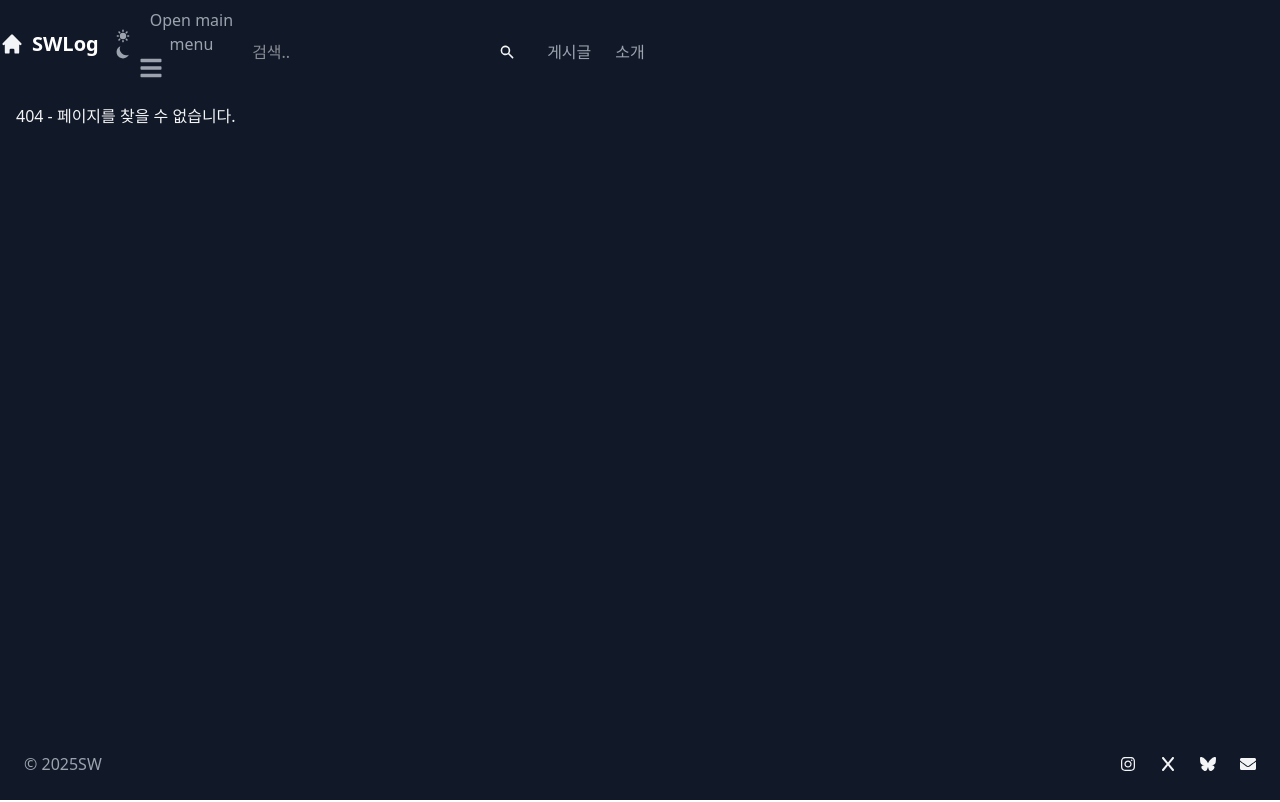
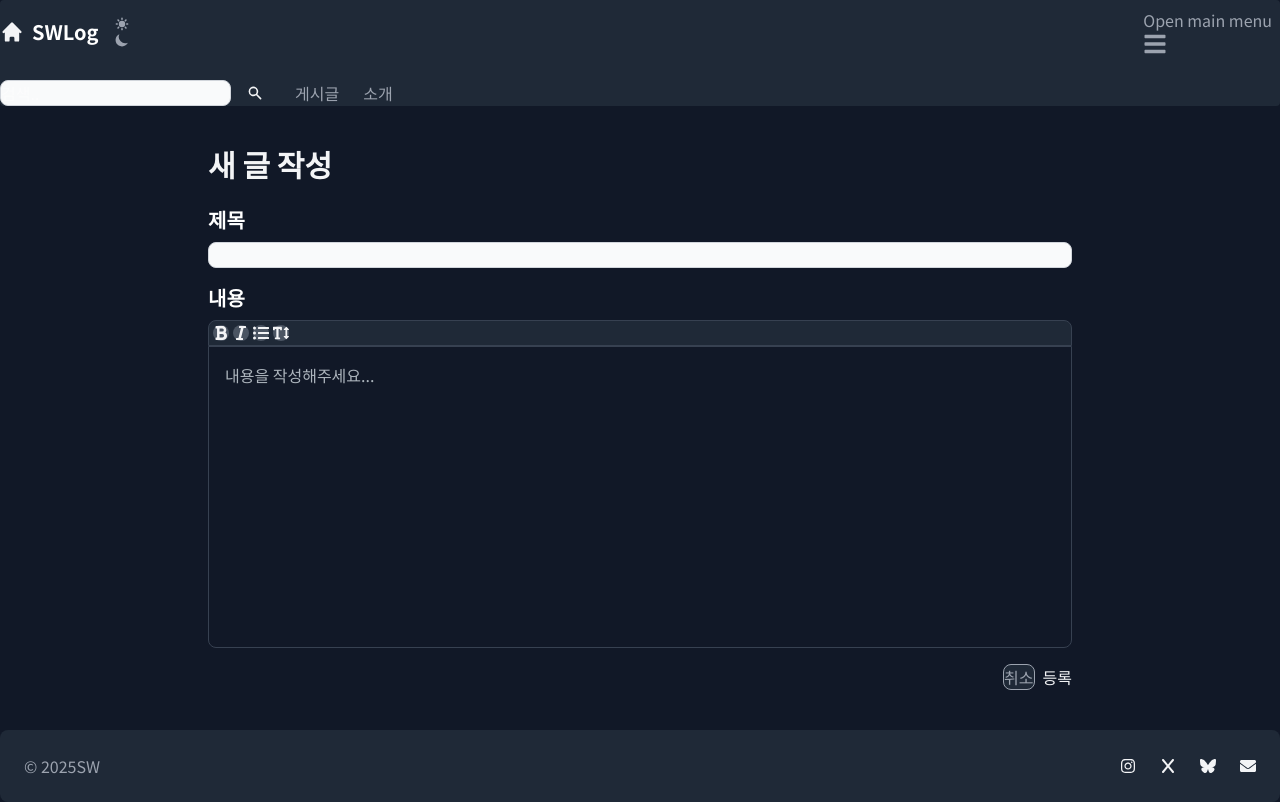
Before and after one commit to reencarnacion/reactfrontend, a React (Vite) app: page /posts/write in a window 1280 px wide. Before the commit this address had no page. Built offline with nearby package versions, Linux system fonts and the light colour scheme.

Commit message:
저번주작업) 에디터 적용

```diff
--- a/index.html
+++ b/index.html
@@ -3,6 +3,12 @@
   <head>
     <meta charset="UTF-8" />
     <link rel="icon" type="image/svg+xml" href="/vite.svg" />
+    <link rel="preconnect" href="https://fonts.googleapis.com" />
+    <link rel="preconnect" href="https://fonts.gstatic.com" crossorigin />
+    <link
+      href="https://fonts.googleapis.com/css2?family=Noto+Sans+KR:wght@300;400;500;700&family=Noto+Sans:wght@300;400;500;700&display=swap"
+      rel="stylesheet"
+    />
     <meta name="viewport" content="width=device-width, initial-scale=1.0" />
     <title>SW Blog React</title>
   </head>
--- a/package.json
+++ b/package.json
@@ -11,6 +11,10 @@
   },
   "dependencies": {
     "@tailwindcss/vite": "^4.1.13",
+    "@tiptap/core": "^3.6.1",
+    "@tiptap/extension-placeholder": "^3.6.1",
+    "@tiptap/react": "^3.6.1",
+    "@tiptap/starter-kit": "^3.6.1",
     "axios": "^1.12.2",
     "flowbite-react": "^0.12.9",
     "react": "^19.1.1",
--- a/src/App.tsx
+++ b/src/App.tsx
@@ -3,6 +3,7 @@ import MainLayout from "./components/layout/MainLayout";
 import AboutPage from "./pages/AboutPage";
 import HomePage from "./pages/HomePage";
 import PostList from "./pages/PostList";
+import PostWritePage from "./pages/PostWritePage";
 
 function App() {
   return (
@@ -13,6 +14,7 @@ function App() {
           {/* Routes 내에서 특정 URL 경로에 컴포넌트 매핑 */}
           <Route path="/" element={<HomePage />} />
           <Route path="/posts" element={<PostList />} />
+          <Route path="/posts/write" element={<PostWritePage />} />
           <Route path="/about" element={<AboutPage />} />
           <Route path="*" element={<h1>404 - 페이지를 찾을 수 없습니다.</h1>} />
         </Routes>
--- a/src/components/layout/MainLayout.tsx
+++ b/src/components/layout/MainLayout.tsx
@@ -53,8 +53,10 @@ const MainLayout: React.FC<MainLayoutProps> = ({ children }) => {
       </Navbar>
 
       {/* 페이지 콘텐츠 영역 */}
-      <main className="flex-grow container mx-auto p-4 max-w-7xl">
-        {children}
+      <main className="flex flex-grow overflow-hidden">
+        <div className="flex-grow overflow-y-auto p-6 bg-white dark:bg-gray-900">
+          {children}
+        </div>
       </main>
 
       {/* 하단 푸터 */}
--- a/src/index.css
+++ b/src/index.css
@@ -2,3 +2,16 @@
 @plugin "flowbite-react/plugin/tailwindcss";
 @source "../.flowbite-react/class-list.json";
 @custom-variant dark (&:where(.dark, .dark *));
+
+.tiptap p.is-editor-empty:first-child::before {
+  content: attr(data-placeholder);
+  float: left;
+  color: #adb5bd;
+  pointer-events: none;
+  height: 0;
+}
+
+@theme {
+  --font-sans: "Noto Sans KR", "Noto Sans JP", "Noto Sans SC", "Noto Sans TC",
+    "Noto Sans", sans-serif;
+}
--- a/src/pages/PostList.tsx
+++ b/src/pages/PostList.tsx
@@ -1,6 +1,7 @@
 import { Button, Card } from "flowbite-react";
 import React, { useEffect, useState } from "react";
-import { createPost, getPosts } from "../api/postApi";
+import { Link } from "react-router-dom";
+import { getPosts } from "../api/postApi";
 import type { Post } from "../types/Post";
 
 const PostList: React.FC = () => {
@@ -24,29 +25,31 @@ const PostList: React.FC = () => {
   }, []);
 
   // 2. 새로운 게시글 생성
-  const handleCreatePost = async () => {
-    const newPostData = {
-      title: "새로운 React 생성 글",
-      content: "프론트엔드에서 성공적으로 백엔드에 전송되었습니다!",
-    };
-    try {
-      const createdPost = await createPost(newPostData);
-      setPosts((prevPosts) => [...prevPosts, createdPost]);
-      alert(`게시글 생성 성공! ID: ${createdPost.id}`);
-    } catch (err) {
-      alert(`게시글 생성 실패: ` + (err as Error).message);
-    }
-  };
+  // const handleCreatePost = async () => {
+  //   const newPostData = {
+  //     title: "새로운 React 생성 글",
+  //     content: "프론트엔드에서 성공적으로 백엔드에 전송되었습니다!",
+  //   };
+  //   try {
+  //     const createdPost = await createPost(newPostData);
+  //     setPosts((prevPosts) => [...prevPosts, createdPost]);
+  //     alert(`게시글 생성 성공! ID: ${createdPost.id}`);
+  //   } catch (err) {
+  //     alert(`게시글 생성 실패: ` + (err as Error).message);
+  //   }
+  // };
 
   if (loading) return <div>로딩 중...</div>;
   if (error) return <div>에러 발생: {error} </div>;
 
   return (
     <>
-      <div className="container mx-auto p-4 max-w-2xl">
+      <div className="container mx-auto p-4 max-w-5xl">
         <div className="flex justify-between items-center mb-4">
           <h1 className="text-3xl font-bold">게시글 목록 ({posts.length}개)</h1>
-          <Button onClick={handleCreatePost}>새 게시글 등록</Button>
+          <Link to="write">
+            <Button>새 게시글 등록</Button>
+          </Link>
         </div>
 
         {/* 그리드 레이아웃 적용 */}
--- /dev/null
+++ b/src/pages/PostWritePage.tsx
@@ -0,0 +1,147 @@
+import PlaceHolder from "@tiptap/extension-placeholder";
+import { Editor, EditorContent, useEditor } from "@tiptap/react";
+import StarterKit from "@tiptap/starter-kit";
+import { Button, Label, TextInput } from "flowbite-react";
+import React, { useState } from "react";
+import { FaBold, FaItalic, FaListUl, FaTextHeight } from "react-icons/fa";
+import { useNavigate } from "react-router-dom";
+
+const MenuBar = ({ editor }: { editor: Editor | null }) => {
+  if (!editor) {
+    return null;
+  }
+
+  return (
+    <div className="border border-gray-300 dark:border-gray-700 mt-2 p-1 flex flex-wrap gap-1 rounded-t-lg bg-gray-50 dark:bg-gray-800">
+      <Button
+        size="xs"
+        onClick={() => editor.chain().focus().toggleBold().run()}
+        className={
+          editor.isActive("bold")
+            ? "bg-cyan-600"
+            : "bg-gray-400 dark:bg-gray-600"
+        }
+        tabIndex={-1}
+      >
+        <FaBold className="h-4 w-4" />
+      </Button>
+      <Button
+        size="xs"
+        onClick={() => editor.chain().focus().toggleItalic().run()}
+        className={
+          editor.isActive("italic")
+            ? "bg-cyan-600"
+            : "bg-gray-400 dark:bg-gray-600"
+        }
+        tabIndex={-1}
+      >
+        <FaItalic className="h-4 w-4" />
+      </Button>
+      <Button
+        size="xs"
+        onClick={() => editor.chain().focus().toggleBulletList().run()}
+        className={
+          editor.isActive("bulletList")
+            ? "bg-cyan-600"
+            : "bg-gray-400 dark:bg-gray-600"
+        }
+        tabIndex={-1}
+      >
+        <FaListUl className="h-4 w-4" />
+      </Button>
+      <Button
+        size="xs"
+        onClick={() => editor.chain().focus().toggleHeading({ level: 1 }).run()}
+        className={
+          editor.isActive("heading", { level: 1 })
+            ? "bg-cyan-600"
+            : "bg-gray-400 dark:bg-gray-600"
+        }
+        tabIndex={-1}
+      >
+        <FaTextHeight className="h-4 w-4" />
+      </Button>
+    </div>
+  );
+};
+
+const PostWritePage: React.FC = () => {
+  const [title, setTitle] = useState("");
+  const navigate = useNavigate();
+
+  const editor = useEditor({
+    extensions: [
+      StarterKit,
+      PlaceHolder.configure({
+        placeholder: "내용을 작성해주세요...",
+      }),
+    ],
+    content: "",
+    editorProps: {
+      attributes: {
+        class:
+          "prose dark:prose-invert max-w-none focus:outline-none min-h-[300px] p-4",
+      },
+    },
+  });
+
+  const handleSubmit = () => {
+    // 여기서 백엔드 전송 로직 구현
+    if (!editor) return;
+
+    const htmlContent = editor.getHTML();
+
+    console.log(title);
+    console.log(htmlContent);
+    alert("작성 완료");
+  };
+
+  const handleTitleChange = (e: React.ChangeEvent<HTMLInputElement>) => {
+    setTitle(e.target.value);
+  };
+
+  const handleCancel = () => {
+    navigate("/posts");
+  };
+
+  return (
+    <div className="container mx-auto p-4 max-w-4xl">
+      <h1 className="text-3xl font-bold mb-6">새 글 작성</h1>
+      <div className="mb-4">
+        <div className="mb-2 block">
+          <Label className="text-xl font-bold mb-6" htmlFor="title">
+            제목
+          </Label>
+        </div>
+        <TextInput
+          id="title"
+          type="text"
+          value={title}
+          onChange={handleTitleChange}
+          required
+        />
+      </div>
+      <div className="mb-4 boder rounded-lg dark:border-gray-700 editor-container">
+        <Label htmlFor="editor" className="text-xl font-bold">
+          내용
+        </Label>
+        <MenuBar editor={editor} />
+        <EditorContent
+          id="editor"
+          editor={editor}
+          className="border border-gray-300 dark:border-gray-700 rounded-b-lg"
+        />
+      </div>
+      <div className="flex justify-end gap-2">
+        <Button onClick={handleCancel} color="alternative">
+          취소
+        </Button>
+        <Button onClick={handleSubmit} color="cyan">
+          등록
+        </Button>
+      </div>
+    </div>
+  );
+};
+
+export default PostWritePage;
```
Also changed, not shown: 1 other file (tests, documents, lock files or other folders).
